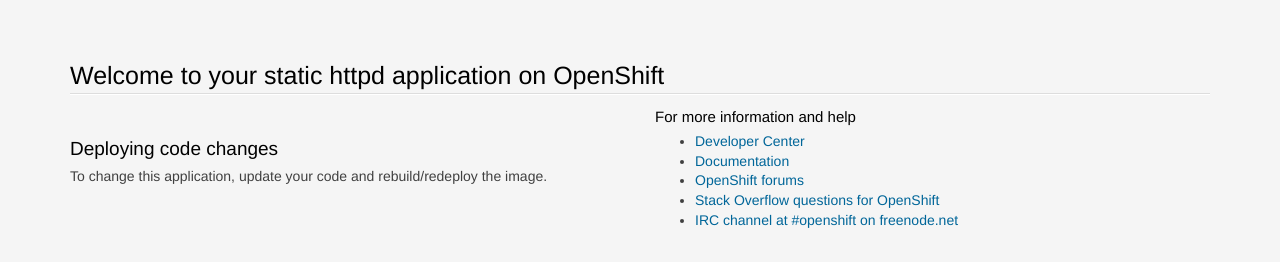
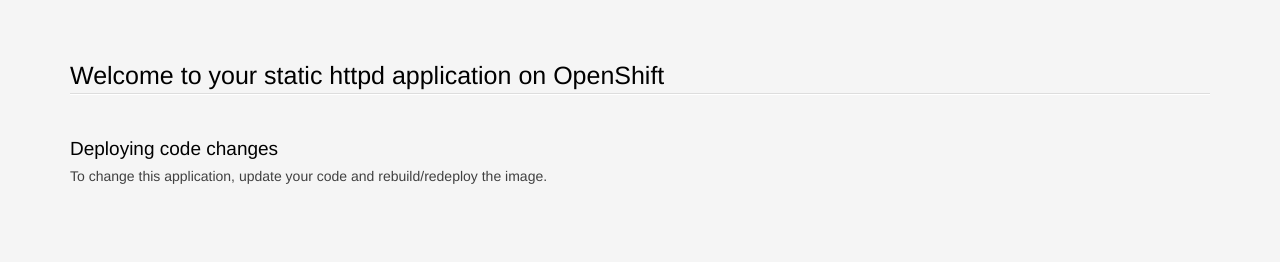
Before and after one commit to radovancemes/helloworld, a plain HTML site: page index.html in a window 1280 px wide. Shown: the top 262 px of the page. Drawn offline with Linux system fonts and the light colour scheme.

Commit message:
Update index.html

```diff
--- a/index.html
+++ b/index.html
@@ -209,16 +209,7 @@
           <p>To change this application, update your code and rebuild/redeploy the image.</p>
       </section>
     </section>
-    <section class="col-xs-12 col-sm-6 col-md-6">
-      <h3>For more information and help</h3>
-      <ul>
-        <li><a href="https://developers.openshift.com">Developer Center</a></li>
-        <li><a href="https://docs.openshift.com">Documentation</a></li>
-        <li><a href="https://www.openshift.com/forums/openshift">OpenShift forums</a></li>
-        <li><a href="http://stackoverflow.com/questions/tagged/openshift">Stack Overflow questions for OpenShift</a></li>
-        <li><a href="http://webchat.freenode.net/?randomnick=1&channels=openshift&uio=d4">IRC channel at #openshift on freenode.net</a></li>
-      </ul>
-    </section>
+
   </div>
   <footer>
     <div class="logo"><a href="https://www.openshift.com/"></a></div>
```
